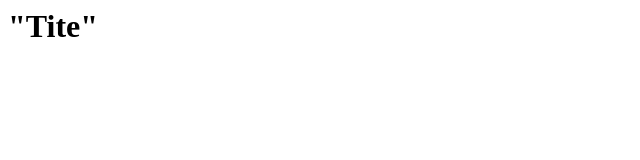
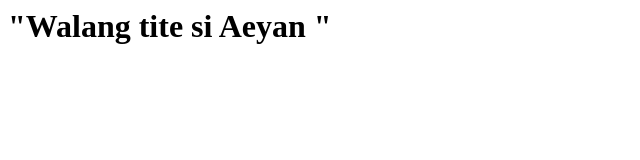
Before and after one commit to JaiTolentino/BarangayProject, a plain HTML site: page index.html in a window 1280 px wide. Shown: the whole page, without its empty margins (0-640 px from the left). Drawn offline with Linux system fonts and the light colour scheme.

Commit message:
Aeyan info

```diff
--- a/index.html
+++ b/index.html
@@ -1,7 +1,7 @@
 <!DOCTYPE>
 <html>
     <body>
-        <h1>"Tite"</h1>
+        <h1>"Walang tite si Aeyan "</h1>
     </body>
 
 </html>
```
